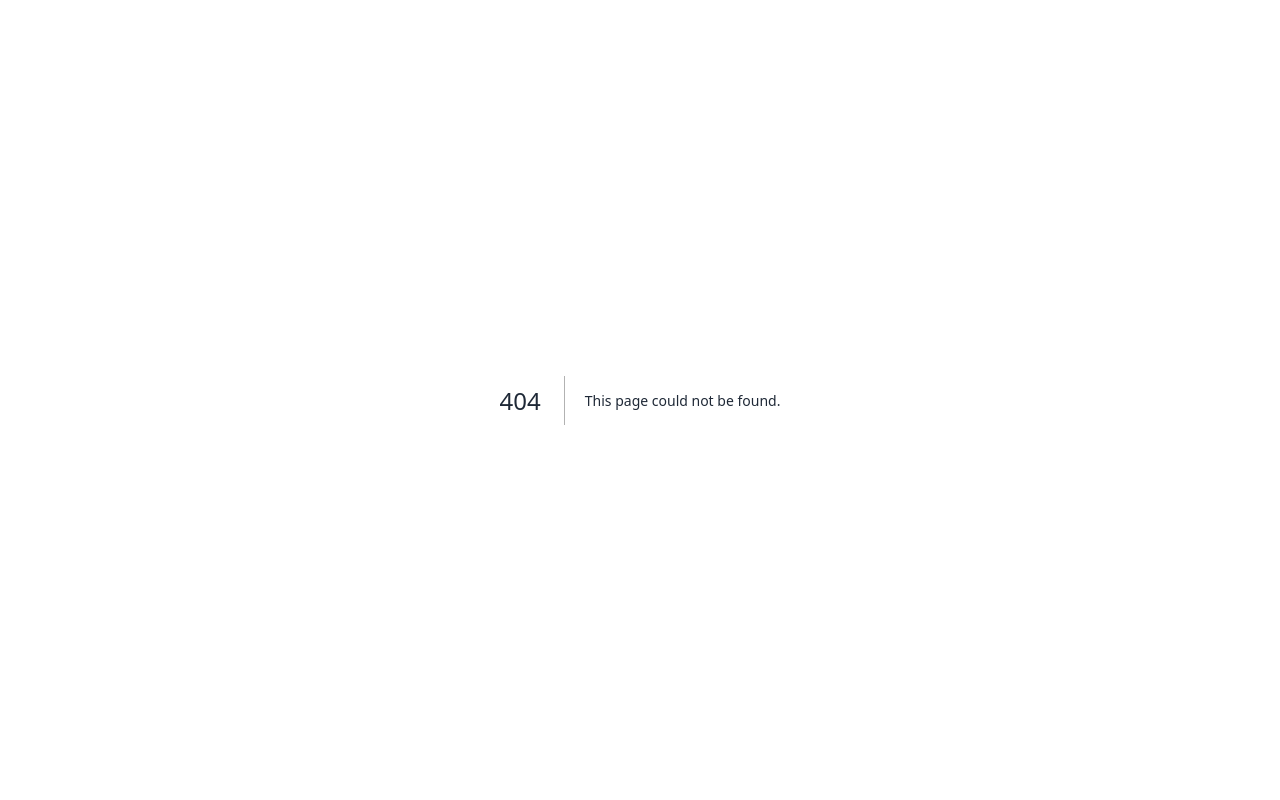
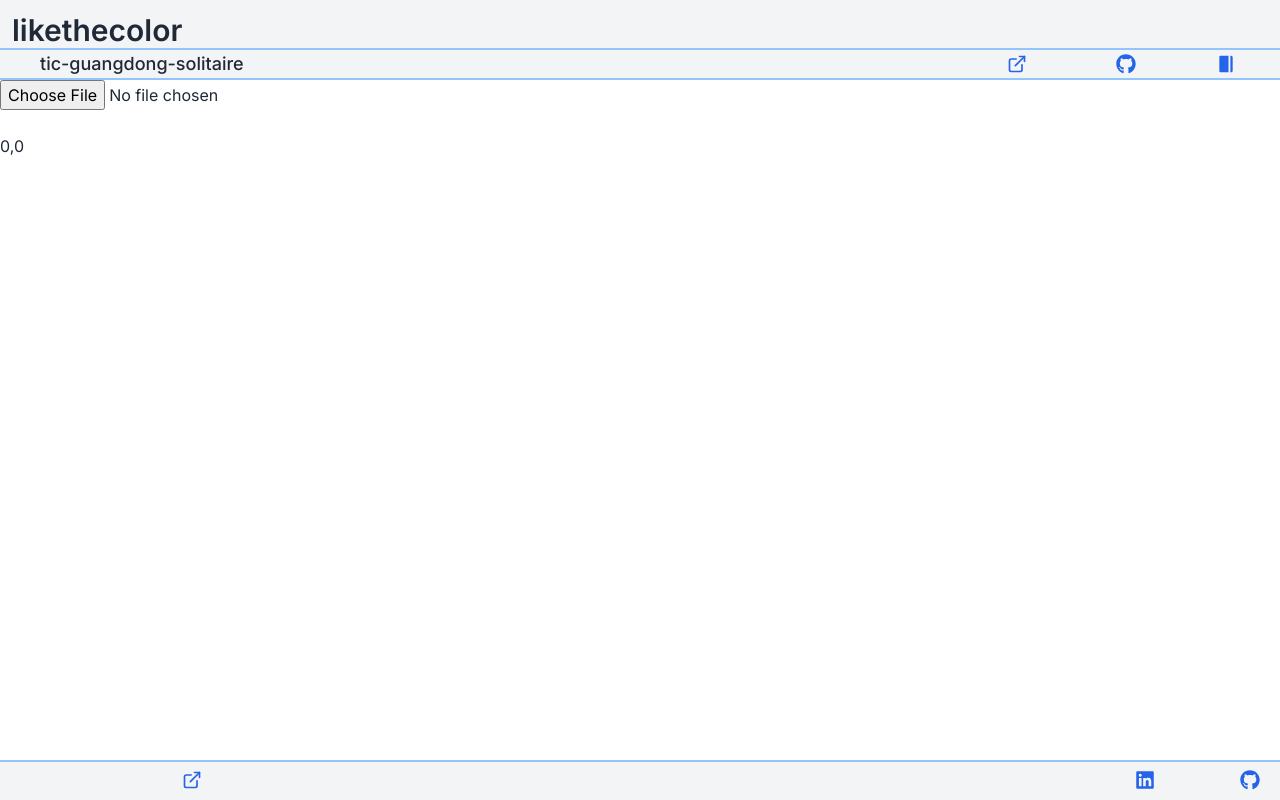
Before and after one commit to henry-512/ltc-frontend-nextjs, a Next.js app: page /projects/csv-map in a window 1280 px wide. Before the commit this address had no page. Built offline with nearby package versions, Linux system fonts and the light colour scheme.

Commit message:
csv map initial

```diff
--- /dev/null
+++ b/src/app/projects/csv-map/page.tsx
@@ -0,0 +1,16 @@
+import CSVMap from '@/component/CSVMap'
+import ProjectNavbar from '@/component/ProjectNavbar'
+import Root from '@/component/Root'
+import { getProject } from '@/data/Projects'
+
+export default function Projects() {
+  const pid = 'tic-guangdong-solitaire'
+  const project = getProject(pid)
+
+  return (
+    <Root navId='projects'>
+      <ProjectNavbar project={pid} />
+      <CSVMap />
+    </Root>
+  )
+}
--- /dev/null
+++ b/src/component/CSVMap.tsx
@@ -0,0 +1,64 @@
+'use client'
+
+import { ChangeEvent, useState } from 'react'
+
+export default function CSVMap() {
+  const [file, setFile] = useState('')
+  const [split, setSplit] = useState(',')
+  const [hx, setHx] = useState(0)
+  const [hy, setHy] = useState(0)
+
+  function handleCSVInput(event: ChangeEvent<HTMLInputElement>) {
+    const fileList = event.target.files
+
+    if (fileList == undefined || fileList[0] == undefined) {
+      setFile('')
+      return
+    }
+
+    const reader = new FileReader()
+    reader.onload = async (e) => {
+      const text = e?.target?.result
+      setFile(text as string)
+    }
+
+    reader.readAsText(fileList[0])
+  }
+
+  const grid = file.split('\n').map((line) => line.split(split))
+  const width = grid[0].length
+
+  return (
+    <div className='flex flex-col'>
+      <input type='file' onChange={handleCSVInput} />
+      <input type='text' onChange={(e) => setSplit(e.target.value)} />
+      <div>
+        {hx},{hy}
+      </div>
+      <div className='flex-col'>
+        <div
+          className='grid space-x-4 overflow-scroll'
+          style={{
+            gridTemplateColumns: `repeat(${width}, 1fr)`,
+            height: 'calc(100vh - 200px)',
+          }}
+        >
+          {grid.map((line, y) =>
+            line.map((value, x) => (
+              <div
+                data-tooltip-target={`${x},${y}`}
+                key={`${x},${y}`}
+                onMouseEnter={() => {
+                  setHx(x)
+                  setHy(y)
+                }}
+              >
+                {value}
+              </div>
+            )),
+          )}
+        </div>
+      </div>
+    </div>
+  )
+}
```
